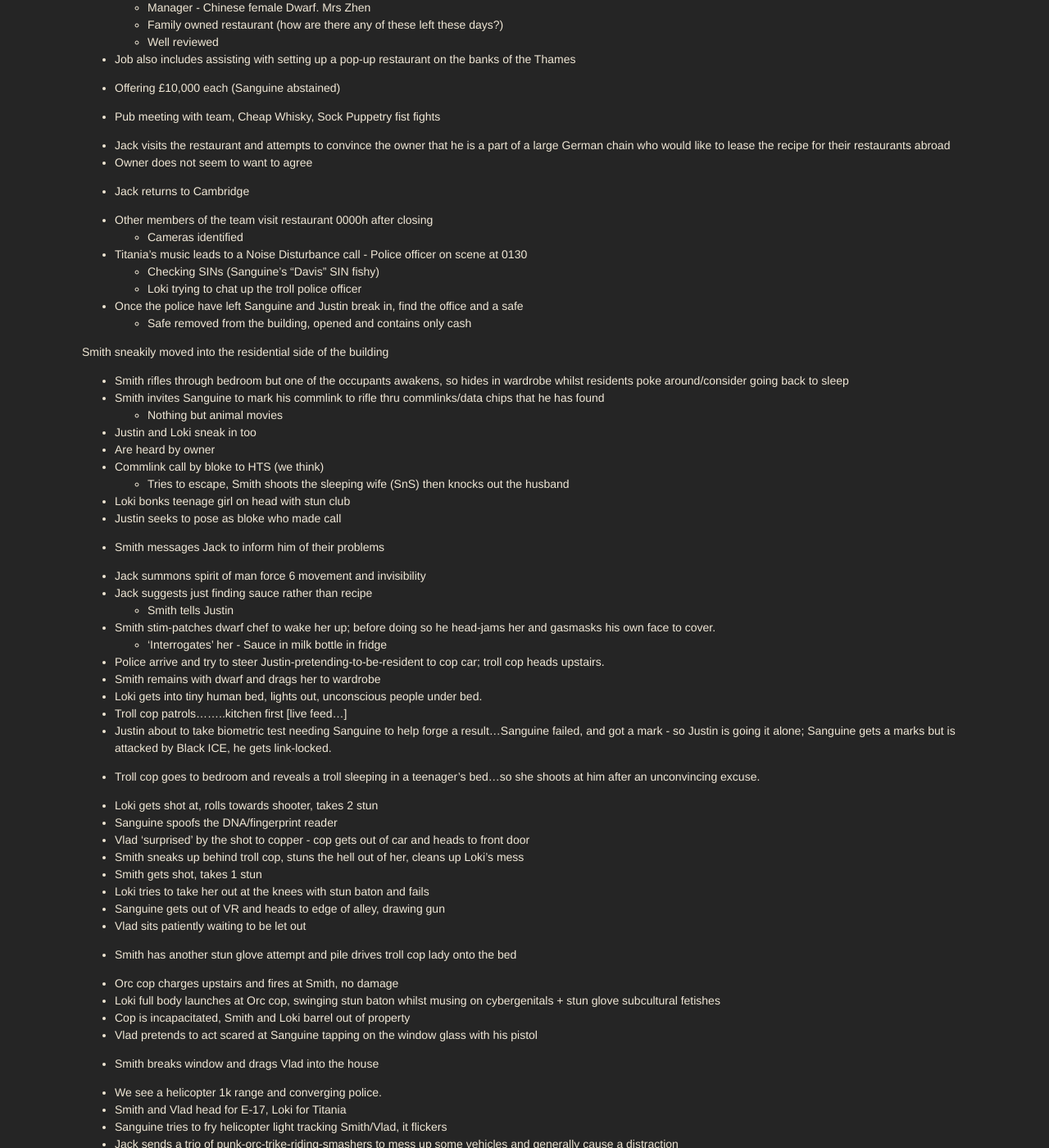
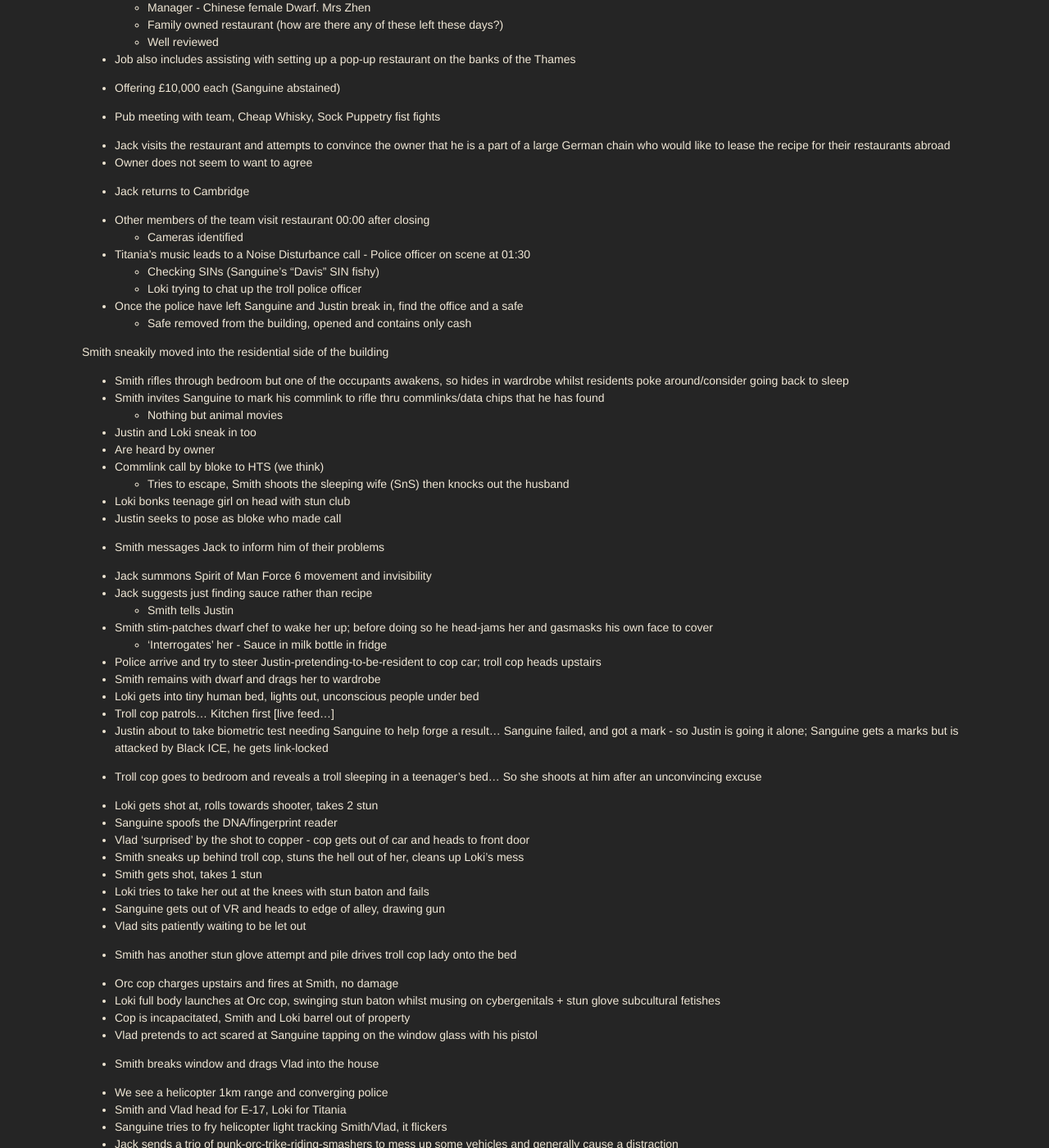
Before and after one commit to Anomandarist/Shadowrun-UK, a Jekyll site: the page built from AdventureLog/DininginStyle.md, in a window 1280 px wide and 1400 px high, scrolled down 630 px. Shown: the whole window at 82% size. Built offline with Jekyll 4.4.1, drawn with Linux system fonts in a browser that asks for light colours; some of the changed text lies outside the part shown.

Commit message:
Adventure Log: Formatting Standardisation

```diff
--- a/AdventureLog/DininginStyle.md
+++ b/AdventureLog/DininginStyle.md
@@ -6,9 +6,9 @@ title: Dining in Style
 
 | Johnson   | Jack                                        |
 | --------- | ------------------------------------------- |
-| Summary   | Catering (I can't believe i'm writing this) |
+| Summary   | Catering (I can’t believe I’m writing this) |
 | Meet      | 06/05/2076 (Wednesday)                      |
-| Run       | 08/05/2076 (Friday) - 15/05/2076 (Friday)  |
+| Run       | 08/05/2076 (Friday) - 15/05/2076 (Friday)   |
 | Pay       | £10,000 each (Except Sanguine), 3 Karma     |
 | Game Time | 20/12/2018 - 10/01/2019 (2 Sessions)        |
 
@@ -37,9 +37,9 @@ title: Dining in Style
 - Owner does not seem to want to agree
 - Jack returns to Cambridge
 
-- Other members of the team visit restaurant 0000h after closing
+- Other members of the team visit restaurant 00:00 after closing
 	- Cameras identified
-- Titania's music leads to a Noise Disturbance call  - Police officer on scene at 0130
+- Titania’s music leads to a Noise Disturbance call  - Police officer on scene at 01:30
 	- Checking SINs (Sanguine’s “Davis” SIN fishy)
 	- Loki trying to chat up the troll police officer
 
@@ -58,19 +58,19 @@ Smith sneakily moved into the residential side of the building
 - Justin seeks to pose as bloke who made call
 - Smith messages Jack to inform him of their problems
 
-- Jack summons spirit of man force 6 movement and invisibility
+- Jack summons Spirit of Man Force 6 movement and invisibility
 - Jack suggests just finding sauce rather than recipe
 	- Smith tells Justin
 
-- Smith stim-patches dwarf chef to wake her up; before doing so he head-jams her and gasmasks his own face to cover.
+- Smith stim-patches dwarf chef to wake her up; before doing so he head-jams her and gasmasks his own face to cover
 	- ‘Interrogates’ her - Sauce in milk bottle in fridge
 
-- Police arrive and try to steer Justin-pretending-to-be-resident to cop car; troll cop heads upstairs.
+- Police arrive and try to steer Justin-pretending-to-be-resident to cop car; troll cop heads upstairs
 - Smith remains with dwarf and drags her to wardrobe
-- Loki gets into tiny human bed, lights out, unconscious people under bed.
-- Troll cop patrols……..kitchen first [live feed…]
-- Justin about to take biometric test needing Sanguine to help forge a result...Sanguine failed, and got a mark - so Justin is going it alone; Sanguine gets a marks but is attacked by Black ICE, he gets link-locked.
-- Troll cop goes to bedroom and reveals a troll sleeping in a teenager’s bed...so she shoots at him after an unconvincing excuse.
+- Loki gets into tiny human bed, lights out, unconscious people under bed
+- Troll cop patrols... Kitchen first [live feed...]
+- Justin about to take biometric test needing Sanguine to help forge a result... Sanguine failed, and got a mark - so Justin is going it alone; Sanguine gets a marks but is attacked by Black ICE, he gets link-locked
+- Troll cop goes to bedroom and reveals a troll sleeping in a teenager’s bed... So she shoots at him after an unconvincing excuse
 
 - Loki gets shot at, rolls towards shooter, takes 2 stun
 - Sanguine spoofs the DNA/fingerprint reader
@@ -88,7 +88,7 @@ Smith sneakily moved into the residential side of the building
 - Vlad pretends to act scared at Sanguine tapping on the window glass with his pistol
 - Smith breaks window and drags Vlad into the house
 
-- We see a helicopter 1k range and converging police.
+- We see a helicopter 1km range and converging police
 - Smith and Vlad head for E-17, Loki for Titania
 - Sanguine tries to fry helicopter light tracking Smith/Vlad, it flickers
 - Jack sends a trio of punk-orc-trike-riding-smashers to mess up some vehicles and generally cause a distraction
@@ -117,9 +117,9 @@ Smith sneakily moved into the residential side of the building
 - Loki has to made a booze run for Whisky
 
 - Vlad approached by another group of diners and it is decided to let them dine
-	- They dine and dashs, we end up missing out on 4k
+	- They dine and dash, we end up missing out on £4k
 
-- Carrot and Sticks leave after Sticks tries to hassle Sanguine into ‘cooperating with an enquiry’- Most likely related to the previous break in
-- Jack casts influence on Sticks so all she takes is his SIN and then heads off.
+- Carrot and Sticks leave after Sticks tries to hassle Sanguine into ‘cooperating with an enquiry’ - Most likely related to the previous break in
+- Jack casts influence on Sticks so all she takes is his SIN and then heads off
 
-- We strike restaurant-camp and Jack pays up - and offers to buy Sanguine a SIN. 10k each (bar Sanguine) who bags the remaining Scotch.
+- We strike restaurant-camp and Jack pays up - and offers to buy Sanguine a SIN. £10k each (bar Sanguine) who bags the remaining Scotch
```
Also changed, not shown: other parts of AdventureLog/DininginStyle.md (+1 -1 lines), AdventureLog/GettingAheadinLife.md (+6 -6 lines), AdventureLog/PuttingOnAShow.md (+2 -2 lines), AdventureLog/RabbitFood.md (+7 -7 lines), AdventureLog/index.md (+12 -12 lines).
